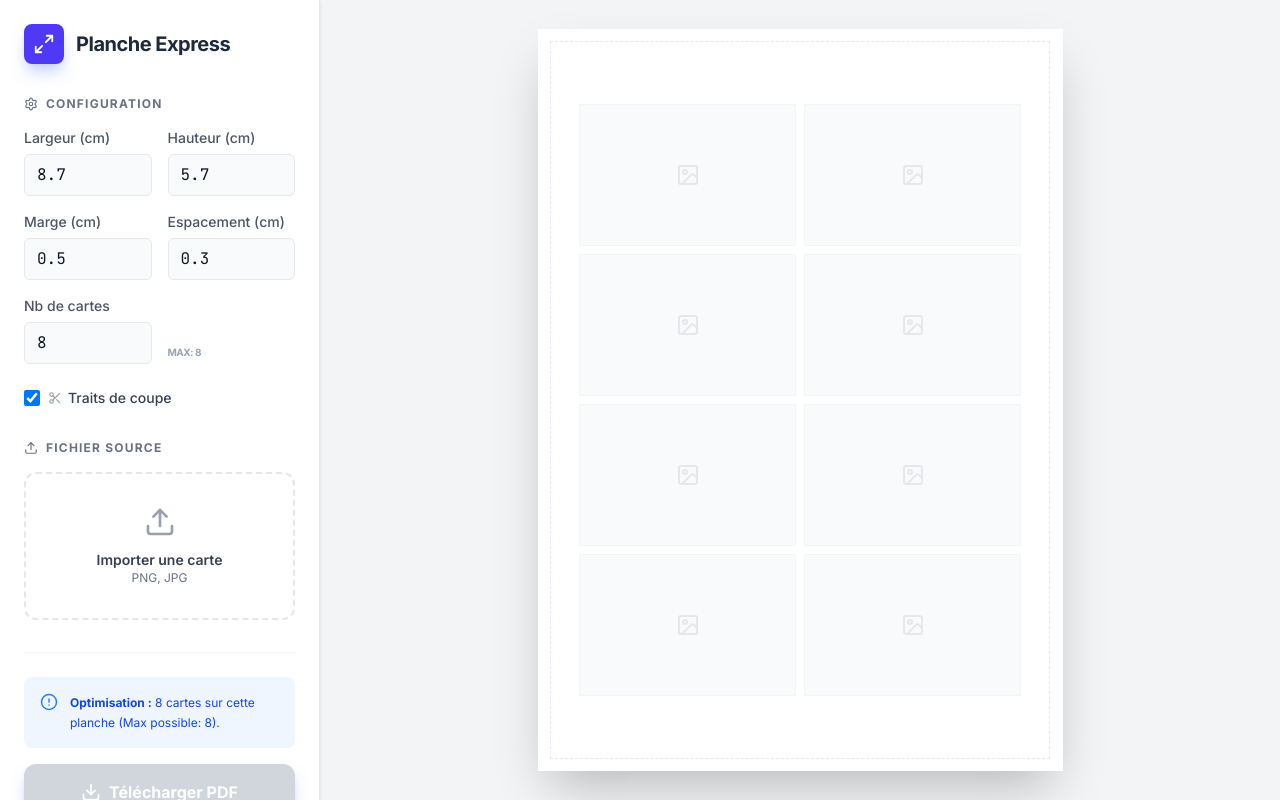
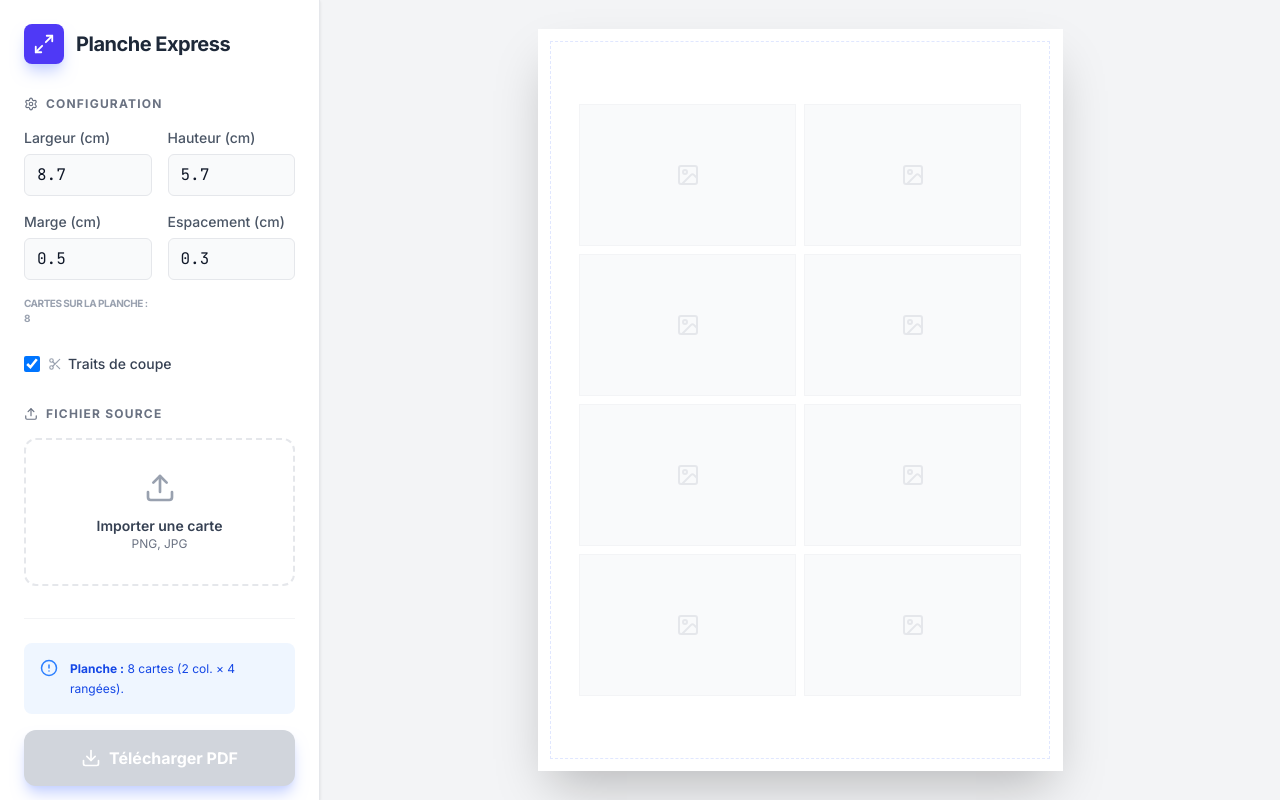
Before and after one commit to Damien-001/Carte-, a React (Vite) app: page / in a window 1280 px wide. Built offline with nearby package versions, Linux system fonts and the light colour scheme.

Commit message:
Always print all 10 cards, remove maxCards control

```diff
--- a/src/App.tsx
+++ b/src/App.tsx
@@ -27,7 +27,6 @@ export default function App() {
     margin: 5,   // 0.5 cm
     spacing: 3,  // 0.3 cm
     showCropMarks: true,
-    maxCards: 10,
   });
   const [isGenerating, setIsGenerating] = useState(false);
   const fileInputRef = useRef<HTMLInputElement>(null);
@@ -55,12 +54,7 @@ export default function App() {
 
   const theoreticalMax = grid.cols * grid.rows;
 
-  // Sync maxCards if it exceeds theoreticalMax or is initialized too high
-  useMemo(() => {
-    if (settings.maxCards > theoreticalMax || settings.maxCards === 0) {
-      setSettings(prev => ({ ...prev, maxCards: theoreticalMax }));
-    }
-  }, [theoreticalMax]);
+  // Always use all available slots on the grid
 
   const handleFileUpload = (e: ChangeEvent<HTMLInputElement>) => {
     const file = e.target.files?.[0];
@@ -93,7 +87,7 @@ export default function App() {
 
       for (let r = 0; r < rows; r++) {
         for (let c = 0; c < cols; c++) {
-          if (cardCount >= settings.maxCards) break;
+          if (cardCount >= theoreticalMax) break;
 
           const x = offsetX + c * (settings.width + settings.spacing);
           const y = offsetY + r * (settings.height + settings.spacing);
@@ -122,7 +116,7 @@ export default function App() {
 
           cardCount++;
         }
-        if (cardCount >= settings.maxCards) break;
+        if (cardCount >= theoreticalMax) break;
       }
 
       pdf.save('planche-cartes-visite.pdf');
@@ -196,19 +190,8 @@ export default function App() {
           </div>
 
           <div className="grid grid-cols-2 gap-4">
-            <div className="flex flex-col gap-1.5">
-              <label className="text-sm font-medium text-gray-600">Nb de cartes</label>
-              <input
-                type="number"
-                min={1}
-                max={theoreticalMax}
-                value={settings.maxCards}
-                onChange={(e) => setSettings({...settings, maxCards: Math.min(theoreticalMax, Math.max(1, Number(e.target.value)))})}
-                className="w-full px-3 py-2 bg-gray-50 border border-gray-200 rounded-md focus:ring-2 focus:ring-indigo-500 outline-none transition-all font-mono"
-              />
-            </div>
             <div className="flex flex-col gap-1.5 justify-end">
-              <span className="text-[10px] font-bold text-gray-400 mb-1 uppercase tracking-tighter">Max: {theoreticalMax}</span>
+              <span className="text-[10px] font-bold text-gray-400 mb-1 uppercase tracking-tighter">Cartes sur la planche : {theoreticalMax}</span>
             </div>
           </div>
 
@@ -264,7 +247,7 @@ export default function App() {
            <div className="bg-blue-50 p-4 rounded-lg mb-4 flex gap-3">
               <AlertCircle className="text-blue-500 shrink-0" size={18} />
               <p className="text-xs text-blue-700 leading-relaxed">
-                <span className="font-bold">Optimisation :</span> {settings.maxCards} cartes sur cette planche (Max possible: {theoreticalMax}).
+                <span className="font-bold">Planche :</span> {theoreticalMax} cartes ({grid.cols} col. × {grid.rows} rangées).
               </p>
            </div>
 
@@ -324,7 +307,7 @@ export default function App() {
             {Array.from({ length: grid.cols * grid.rows }).map((_, i) => (
               <div
                 key={i}
-                className={`relative bg-gray-50 border border-gray-100 flex items-center justify-center overflow-hidden transition-opacity duration-300 ${i >= settings.maxCards ? 'opacity-0' : 'opacity-100'}`}
+                className={`relative bg-gray-50 border border-gray-100 flex items-center justify-center overflow-hidden transition-opacity duration-300 opacity-100`}
               >
                 {image ? (
                   <img
--- a/src/types.ts
+++ b/src/types.ts
@@ -4,7 +4,6 @@ export interface CardSettings {
   margin: number;
   spacing: number;
   showCropMarks: boolean;
-  maxCards: number;
 }
 
 export interface GridInfo {
```
